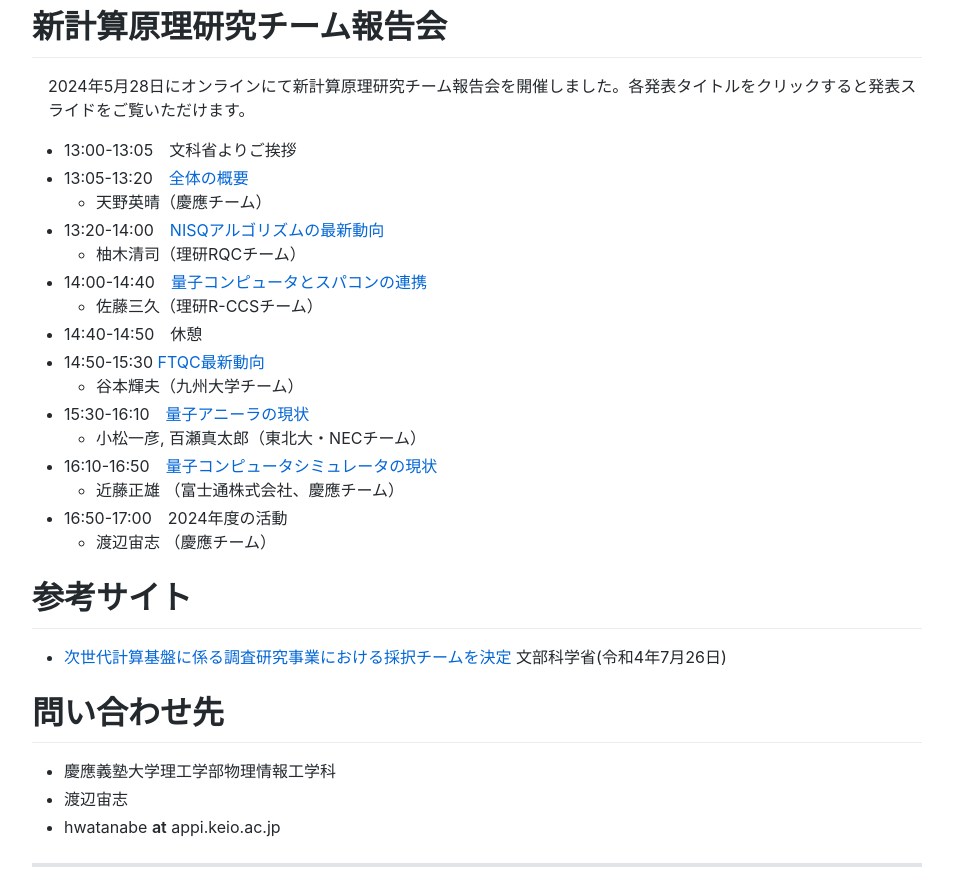
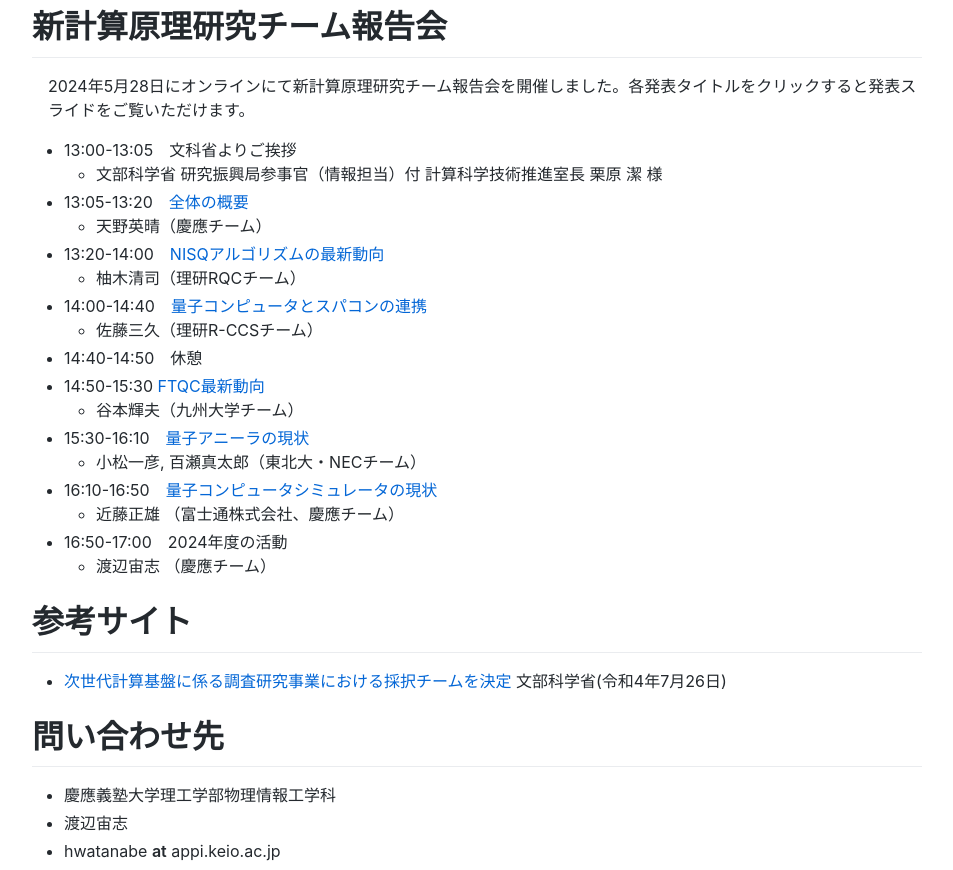
Before and after one commit to new-computation-principle/new-computation-principle.github.io, a plain HTML site: page docs/index.html in a window 1280 px wide. Shown: the part 800-1670 px from the top of the page, without its empty margins (163-1116 px from the left). Drawn offline with Linux system fonts and the light colour scheme.

Commit message:
:memo: updates docs

```diff
--- a/docs/index.html
+++ b/docs/index.html
@@ -76,7 +76,11 @@
                   id="新計算原理研究チーム報告会">新計算原理研究チーム報告会</h1>
                   <p>2024年5月28日にオンラインにて新計算原理研究チーム報告会を開催しました。各発表タイトルをクリックすると発表スライドをご覧いただけます。</p>
                   <ul>
-                  <li>13:00-13:05　文科省よりご挨拶</li>
+                  <li>13:00-13:05　文科省よりご挨拶
+                  <ul>
+                  <li>文部科学省 研究振興局参事官（情報担当）付
+                  計算科学技術推進室長 栗原 潔 様</li>
+                  </ul></li>
                   <li>13:05-13:20　<a
                   href="files/amano.pdf">全体の概要</a>
                   <ul>
```
Also changed, not shown: 1 other file.
